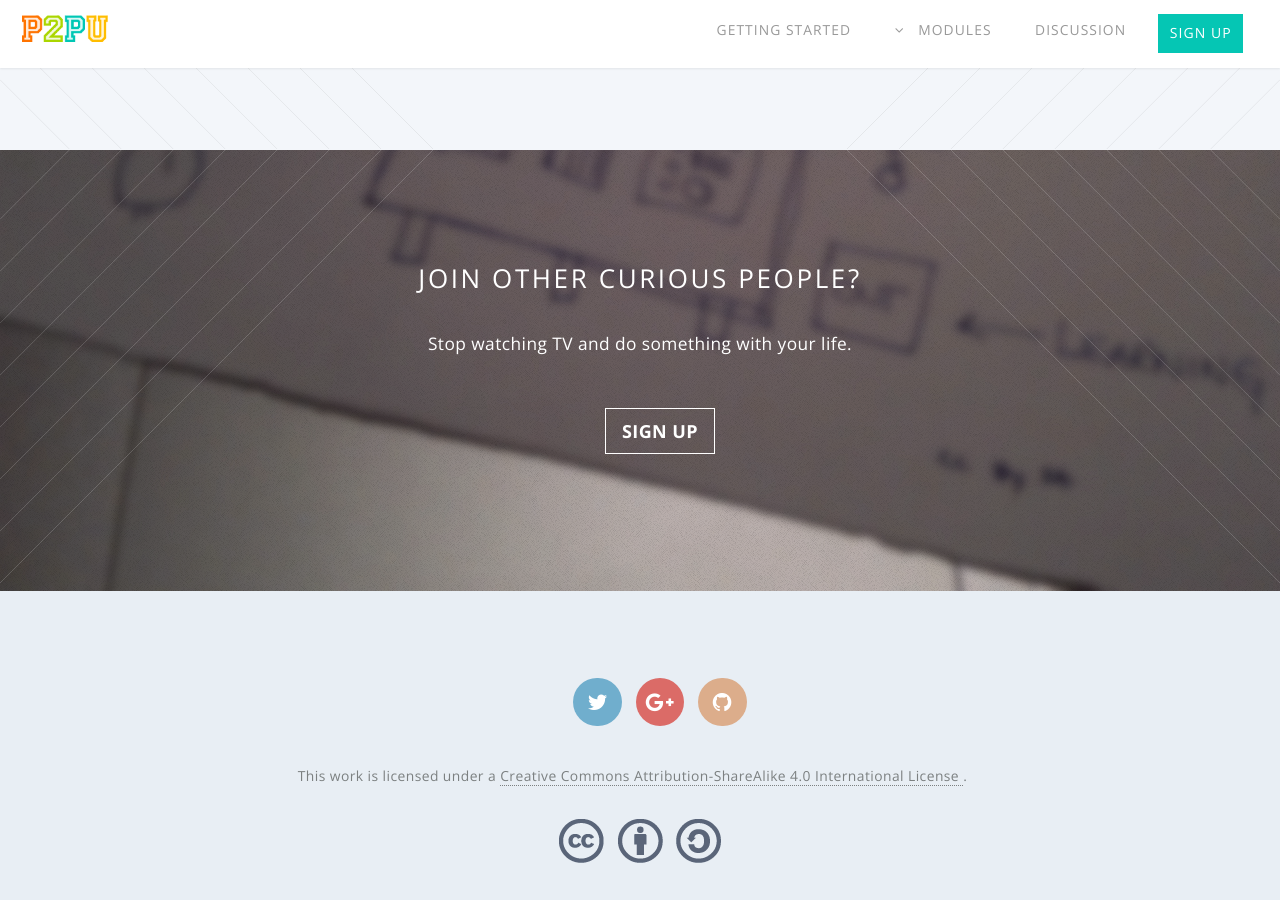
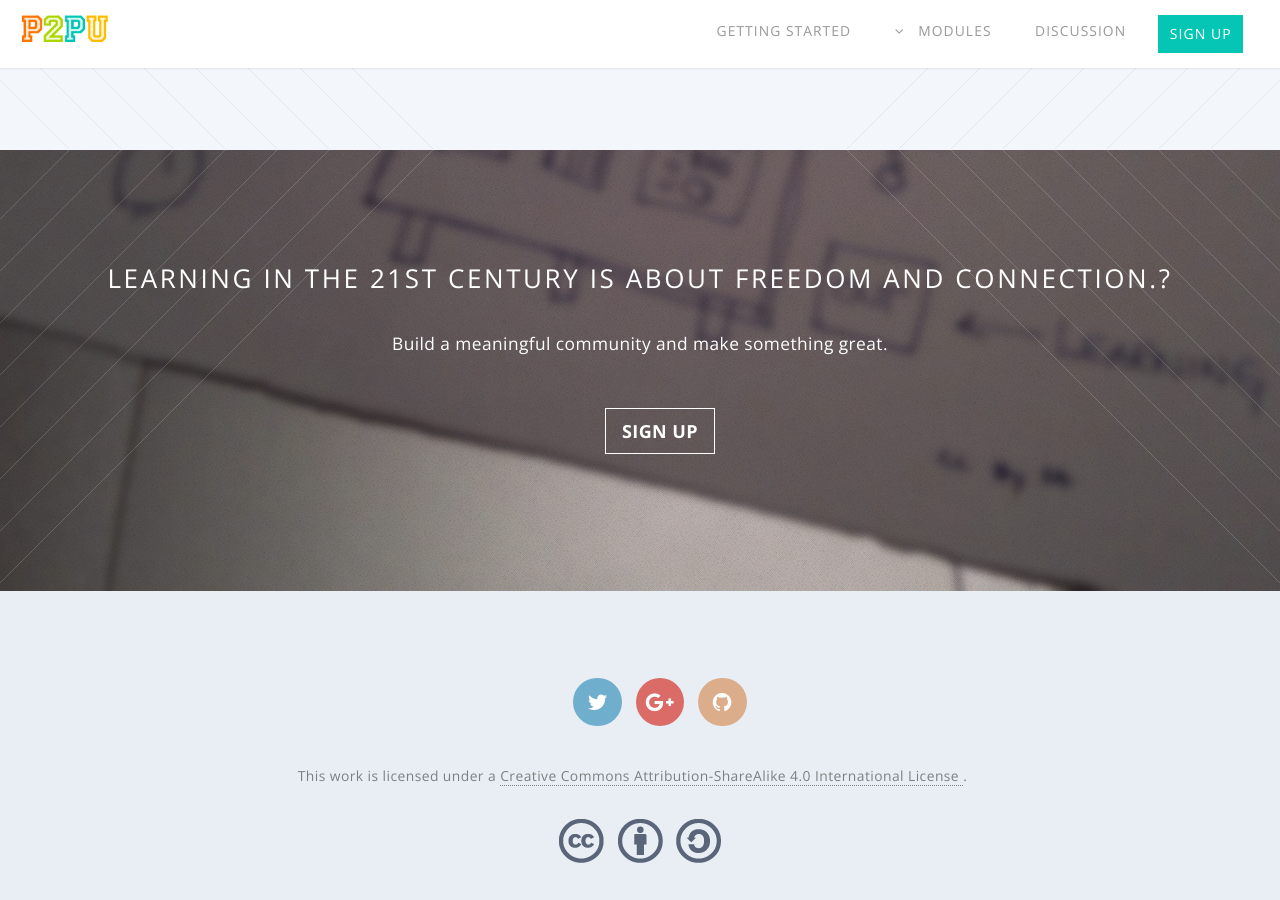
Before and after one commit to p2pu/social-learning-course, a Jekyll site: the page built from index.html, in a window 1280 px wide and 900 px high, scrolled down 2942 px. Built offline with Jekyll 4.4.1, drawn with Linux system fonts in a browser that asks for light colours; nearby versions of some CDN libraries; Markdown is read by kramdown in place of the engine named in the settings.

Commit message:
Update index.

```diff
--- a/index.html
+++ b/index.html
@@ -88,9 +88,9 @@ body-class: "index"
 <section id="cta">
 
 	<header>
-		<h2>Join other curious <strong>people</strong>?</h2>
+		<h2><strong>Learning in the 21st century is about freedom and connection.</strong>?</h2>
 
-		<p>Stop watching TV and do something with your life.</p>
+		<p>Build a meaningful community and make something great.</p>
 	</header>
 	<footer>
 		<ul class="buttons">
```
